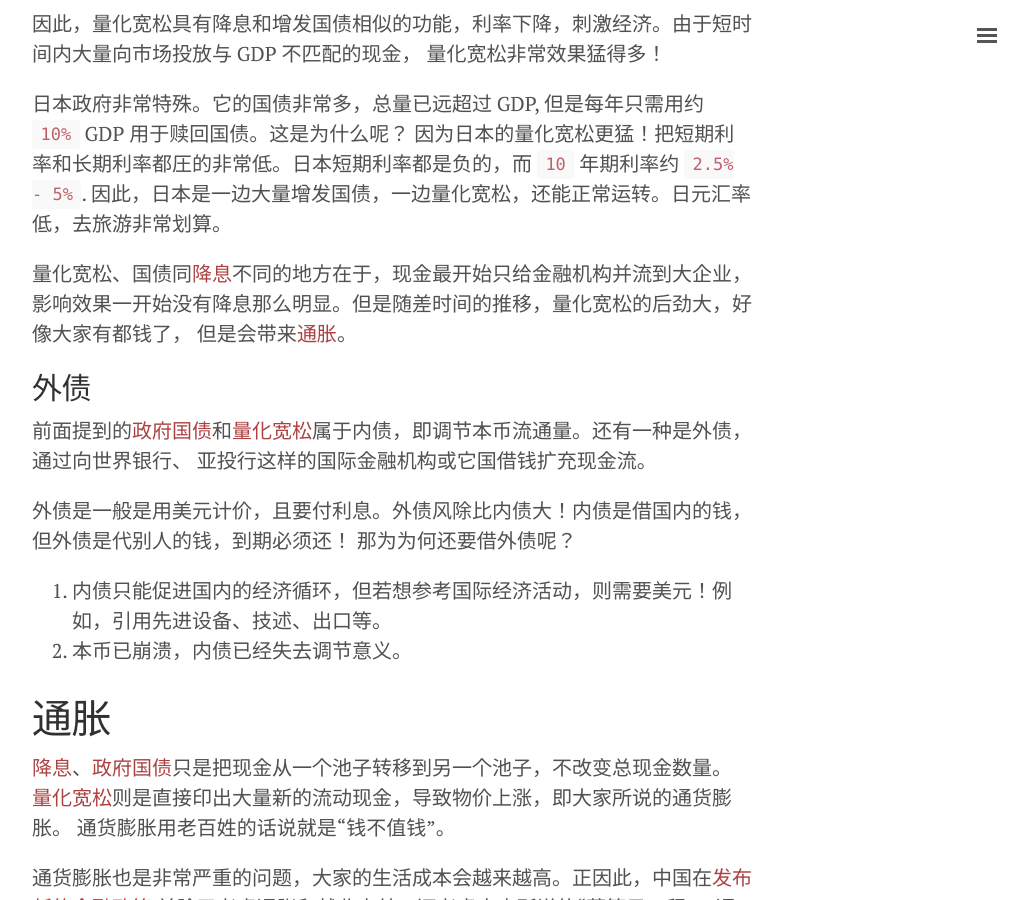
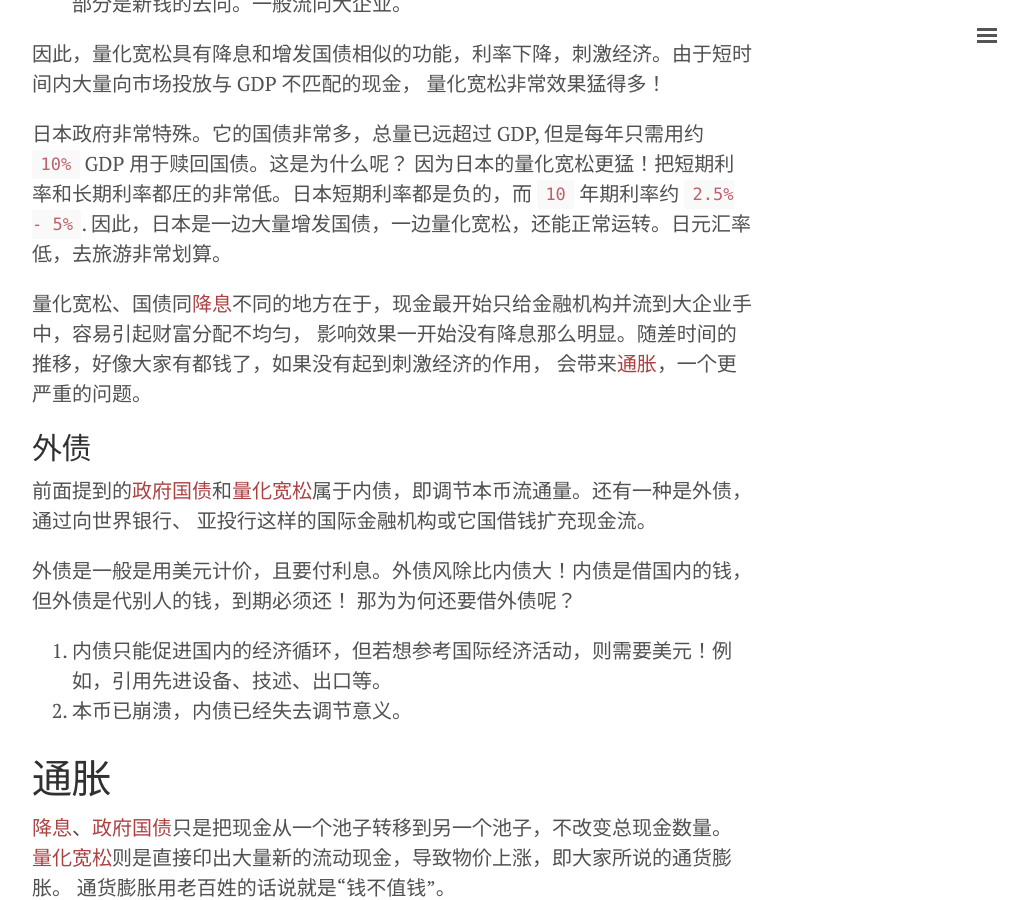
Before and after one commit to outsinre/zh-blog, a Jekyll site: the page built from _posts/2024-10-01-economy.md, in a window 1280 px wide and 900 px high, scrolled down 5586 px. Shown: the whole window, without its empty margins (248-1276 px from the left). Built offline with Jekyll 4.4.1, drawn with Linux system fonts in a browser that asks for light colours; comment, search, counter and statistics services are not loaded; some of the changed text lies outside the part shown.

Commit message:
feat(economics): government debt

```diff
--- a/_posts/2024-10-01-economy.md
+++ b/_posts/2024-10-01-economy.md
@@ -122,7 +122,7 @@
 那么累计起来数量非常可观。政府国债和其它贷款没有什么本质区别，即提前消费未来，最后还得年轻人来还。
 
 除了控制债务上限，还可缩减财政支出，开源结流。但是如果经济不好，财政收入实在太低，政府只能发债。
-因此，政府借债是家常便饭！
+政府借债是家常便饭，是一种经常性举措，因很少听说用发国债解决经济危机的。
 
 那政府是不是可以无限借债呢？否！前面提到过，国债越多，利率越高，国债成本随着量的增加而攀升，不可能一直增发下去。
 如果无限借债可能出现债务违约，即 GDP 不足以还债，国家破产！因此严格控制 Government Debt to GDP 是非常有必要的，
@@ -160,9 +160,9 @@
 因为日本的量化宽松更猛！把短期利率和长期利率都圧的非常低。日本短期利率都是负的，而 `10` 年期利率约 `2.5% - 5%`.
 因此，日本是一边大量增发国债，一边量化宽松，还能正常运转。日元汇率低，去旅游非常划算。
 
-量化宽松、国债同[降息](#利率)不同的地方在于，现金最开始只给金融机构并流到大企业，
-影响效果一开始没有降息那么明显。但是随差时间的推移，量化宽松的后劲大，好像大家有都钱了，
-但是会带来[通胀](#通胀)。
+量化宽松、国债同[降息](#利率)不同的地方在于，现金最开始只给金融机构并流到大企业手中，容易引起财富分配不均匀，
+影响效果一开始没有降息那么明显。随差时间的推移，好像大家有都钱了，如果没有起到刺激经济的作用，
+会带来[通胀](#通胀)，一个更严重的问题。
 
 ## 外债 ##
 
```
